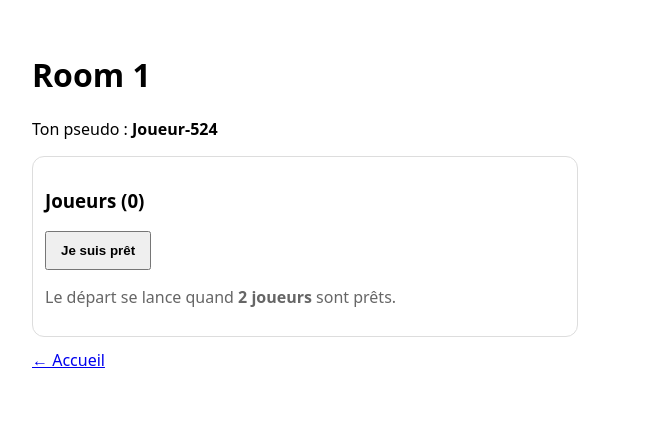
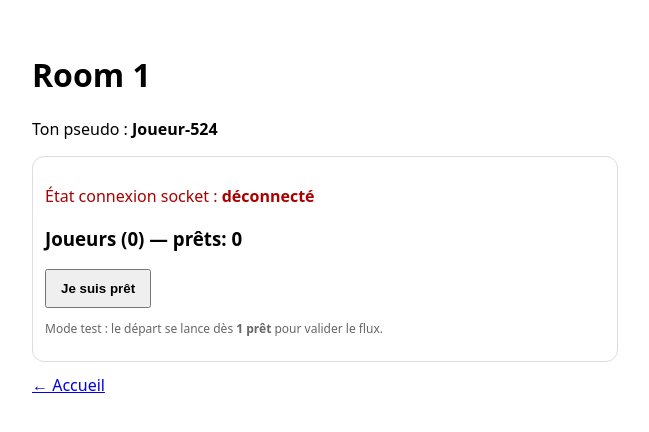
Before and after one commit to jsos-tgs/pose-ton-tel-min, a Next.js app: page /duel/1 in a window 1280 px wide. Shown: the top 432 px of the page, without its empty margins (0-649 px from the left). Built offline with nearby package versions, Linux system fonts and the light colour scheme; no server answers.

Commit message:
Update [id].js

```diff
--- a/pages/duel/[id].js
+++ b/pages/duel/[id].js
@@ -1,3 +1,4 @@
+// pages/duel/[id].js
 import { useEffect, useRef, useState } from 'react';
 import { useRouter } from 'next/router';
 import io from 'socket.io-client';
@@ -17,11 +18,13 @@ export default function DuelRoom() {
 
   const [nick, setNick] = useState('');
   const [players, setPlayers] = useState([]);
-  const [status, setStatus] = useState('En attente…');
+  const [status, setStatus] = useState('Connexion…');
+  const [readyCount, setReadyCount] = useState(0);
   const [count, setCount] = useState(0);
   const [started, setStarted] = useState(false);
   const [loser, setLoser] = useState(null);
   const [elapsed, setElapsed] = useState(0);
+  const [connected, setConnected] = useState(false);
 
   const startRef = useRef(0);
   const rafRef = useRef(0);
@@ -29,7 +32,6 @@ export default function DuelRoom() {
 
   useEffect(() => {
     if (!r.isReady || !id) return;
-
     const n = localStorage.getItem('ptt:nick') || `Joueur-${Math.floor(Math.random() * 1000)}`;
     setNick(n);
 
@@ -37,15 +39,19 @@ export default function DuelRoom() {
       socket = io({
         path: '/api/socket',
         addTrailingSlash: false,
-        transports: ['websocket', 'polling'],
+        transports: ['websocket', 'polling'], // fallback si WS pas sticky
       });
+      socket.on('connect', () => setConnected(true));
+      socket.on('disconnect', () => setConnected(false));
       socket.on('connect_error', (err) => console.warn('[socket] connect_error', err?.message));
+      socket.on('error', (err) => console.warn('[socket] error', err?.message));
     }
 
     socket.emit('room:join', { room: id, nick: n });
     socket.on('room:state', (s) => {
-      setPlayers(s.players);
+      setPlayers(s.players || []);
       setStatus(s.status || 'waiting');
+      setReadyCount(s.readyCount ?? 0);
     });
     socket.on('game:countdown', (n) => setCount(n));
     socket.on('game:start', () => {
@@ -78,7 +84,6 @@ export default function DuelRoom() {
     };
     rafRef.current = requestAnimationFrame(tick);
   }
-
   function stopClock() {
     if (rafRef.current) cancelAnimationFrame(rafRef.current);
   }
@@ -130,12 +135,14 @@ export default function DuelRoom() {
   return (
     <div style={{ fontFamily: 'system-ui', padding: 24 }}>
       <h1>Room {id}</h1>
-      <p>
-        Ton pseudo : <strong>{nick}</strong>
-      </p>
+      <p>Ton pseudo : <strong>{nick}</strong></p>
 
-      <div style={{ border: '1px solid #ddd', borderRadius: 12, padding: 12, maxWidth: 520 }}>
-        <h3>Joueurs ({players.length})</h3>
+      <div style={{ border: '1px solid #ddd', borderRadius: 12, padding: 12, maxWidth: 560 }}>
+        <p style={{ color: connected ? '#0a0' : '#a00' }}>
+          État connexion socket : <strong>{connected ? 'connecté' : 'déconnecté'}</strong>
+        </p>
+
+        <h3>Joueurs ({players.length}) — prêts: {readyCount}</h3>
         <ul>{players.map((p) => <li key={p.id}>{p.nick} {p.ready ? '✅' : '⏳'}</li>)}</ul>
 
         {!started && !loser && (
@@ -144,8 +151,8 @@ export default function DuelRoom() {
               Je suis prêt
             </button>
             {count > 0 && <h2>Départ dans… {count}</h2>}
-            <p style={{ color: '#666' }}>
-              Le départ se lance quand <strong>2 joueurs</strong> sont prêts.
+            <p style={{ color: '#666', fontSize: 12 }}>
+              Mode test : le départ se lance dès <strong>1 prêt</strong> pour valider le flux.
             </p>
           </>
         )}
@@ -155,9 +162,7 @@ export default function DuelRoom() {
         {loser && <p>Sanction IRL : le perdant paye l’addition 💸</p>}
       </div>
 
-      <p style={{ marginTop: 12 }}>
-        <a href="/">← Accueil</a>
-      </p>
+      <p style={{ marginTop: 12 }}><a href="/">← Accueil</a></p>
     </div>
   );
 }
```
